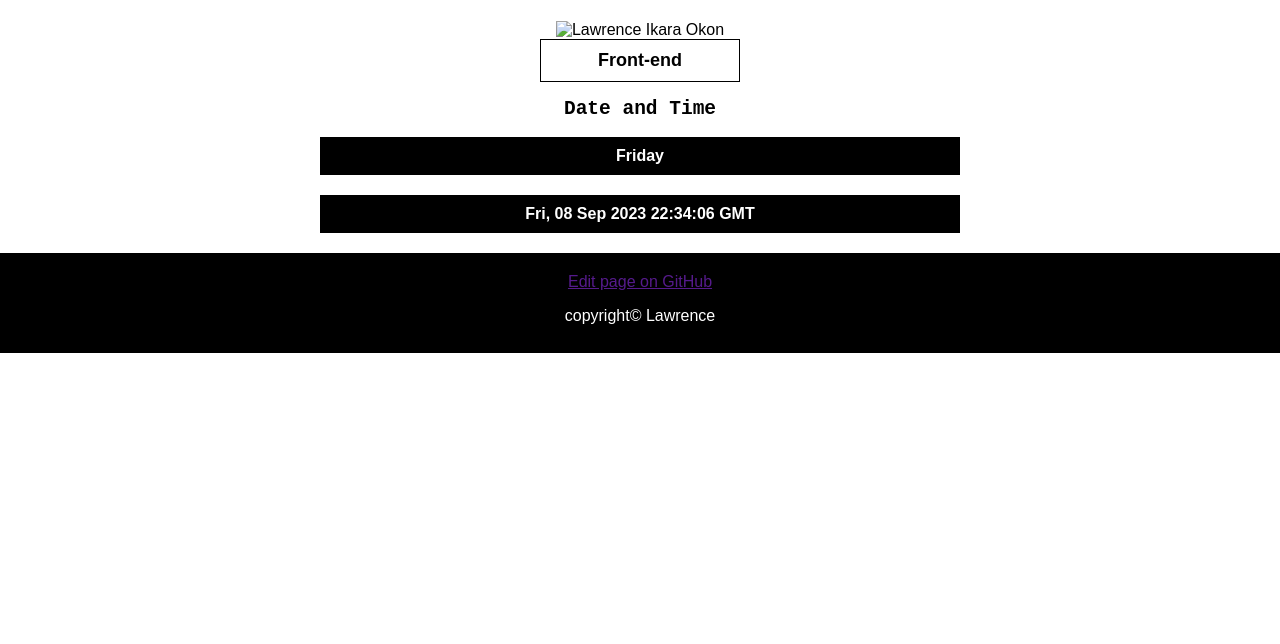
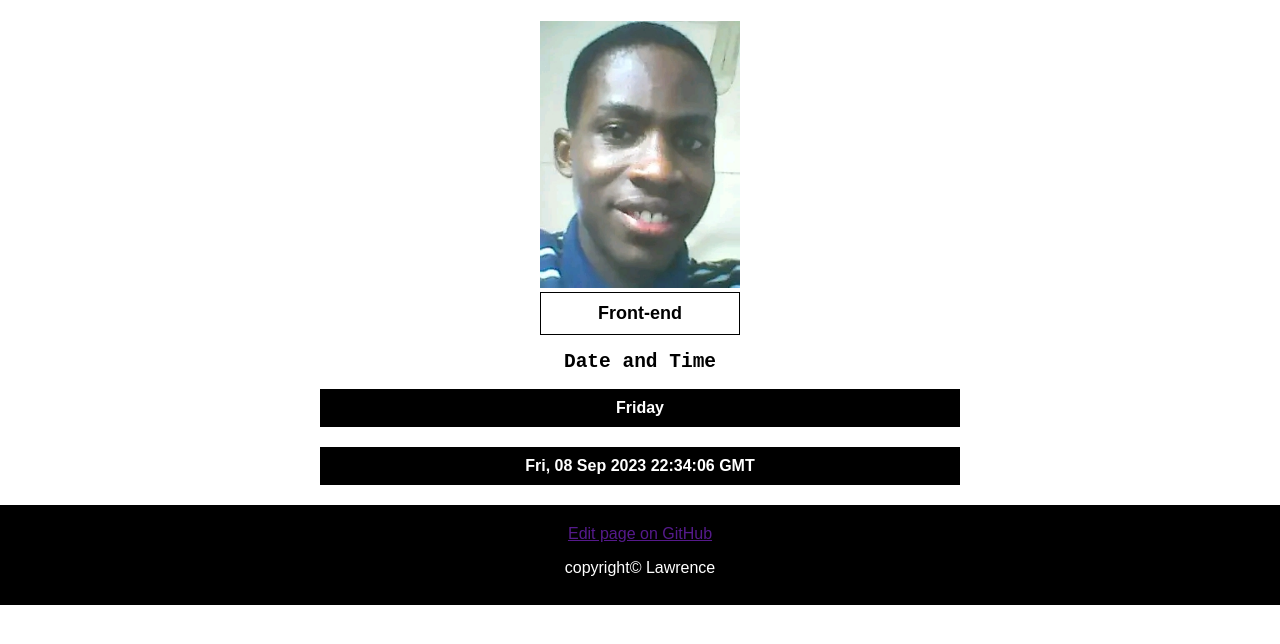
Before and after one commit to Lawrence-afi/HNG-stage-1, a plain HTML site: page index.html in a window 1280 px wide. Shown: the part 68-712 px from the top of the page. Drawn offline with Linux system fonts and the light colour scheme.

Commit message:
Update index.html
I removed the IMG root From the image tag src attribute

```diff
--- a/index.html
+++ b/index.html
@@ -11,7 +11,7 @@
     <h1 data-testid="slackUserName">Lawrence Ikara Okon</h1>
   </header>
   <main>
-    <img src="img/Lawrence.jpg" alt="Lawrence Ikara Okon" data-testid="slackDisplayImage"></img>
+    <img src="/Lawrence.jpg" alt="Lawrence Ikara Okon" data-testid="slackDisplayImage"></img>
     <p><span data-testid="myTrack">Front-end</span></p>
     <div>
       <h2>Date and Time</h2>
```
